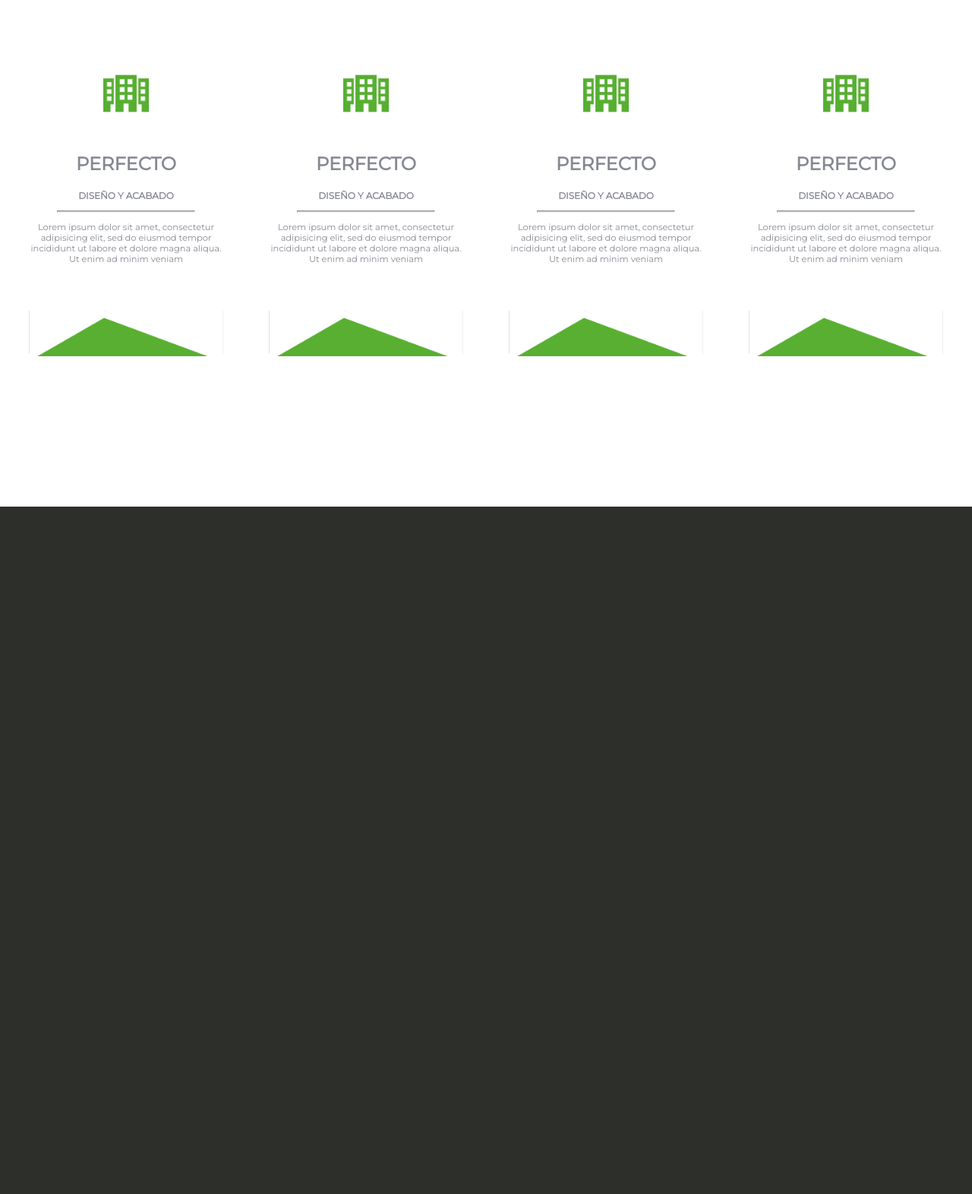
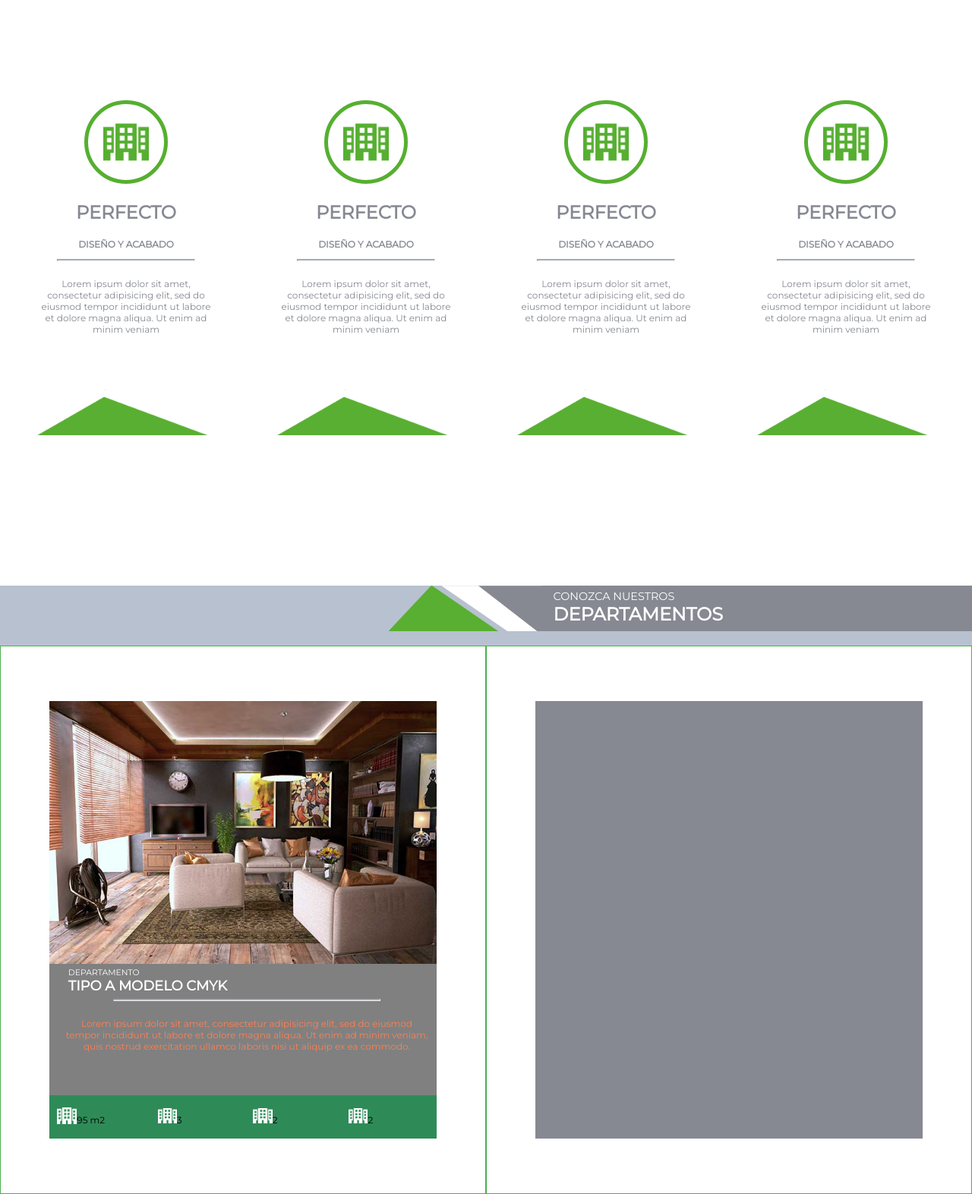
Before and after one commit to chrisPumita/ESCENIKA, a PHP site: page / in a window 1280 px wide. Shown: the part 1700-3272 px from the top of the page at 76% size. Before the commit the page ends 2367 px from the top, so only its background shows below. Run offline with PHP 8.4, Linux system fonts and the light colour scheme.

Commit message:
DeptoSeccion
Agregacion de elementos de departamentos, seccion que tendra efectos. Ajuste de imagen y divs centrados.

```diff
--- a/index.php
+++ b/index.php
@@ -35,10 +35,10 @@
 					</div>
 					<div class="contLogoMenus">
 						<div class="menus">
-							<a href="#"class="boton bTri btn3">ARQUITECTURA</a>
-							<a href="" class="boton bTri btn3">DEPARTAMENTOS</a>
+							<a href="#contentProyect"class="boton bTri btn3">ARQUITECTURA</a>
+							<a href="#contentDeptos" class="boton bTri btn3">DEPARTAMENTOS</a>
 							<a href="#"class="boton bTri btn3">ESTILO DE VIDA</a>
-							<a href="" class="boton bTri btn3">UBICACIÓN</a>
+							<a href="#" class="boton bTri btn3">UBICACIÓN</a>
 						</div>
 					</div>
 				</div>
@@ -68,11 +68,8 @@
 						<div class="contentDescription">
 							<div class="banderaText">
 								<div class="backIconLogoC">
-
 								</div>
 								<div class="iconLogoC">
-									<!--
-									<img class="iconoDesc" src="icons/edificio.png">-->
 								</div>
 								<h2 class="tDesc">PERFECTO</h2>
 								<h3 class="stDesc">DISEÑO Y ACABADO</h3>
@@ -85,14 +82,11 @@
 							<div class="bandera">
 							</div>
 						</div>
-										<div class="contentDescription">
+						<div class="contentDescription">
 							<div class="banderaText">
 								<div class="backIconLogoC">
-
 								</div>
 								<div class="iconLogoC">
-									<!--
-									<img class="iconoDesc" src="icons/edificio.png">-->
 								</div>
 								<h2 class="tDesc">PERFECTO</h2>
 								<h3 class="stDesc">DISEÑO Y ACABADO</h3>
@@ -105,14 +99,11 @@
 							<div class="bandera">
 							</div>
 						</div>
-												<div class="contentDescription">
+						<div class="contentDescription">
 							<div class="banderaText">
 								<div class="backIconLogoC">
-
 								</div>
 								<div class="iconLogoC">
-									<!--
-									<img class="iconoDesc" src="icons/edificio.png">-->
 								</div>
 								<h2 class="tDesc">PERFECTO</h2>
 								<h3 class="stDesc">DISEÑO Y ACABADO</h3>
@@ -125,14 +116,11 @@
 							<div class="bandera">
 							</div>
 						</div>
-												<div class="contentDescription">
+						<div class="contentDescription">
 							<div class="banderaText">
 								<div class="backIconLogoC">
-
 								</div>
 								<div class="iconLogoC">
-									<!--
-									<img class="iconoDesc" src="icons/edificio.png">-->
 								</div>
 								<h2 class="tDesc">PERFECTO</h2>
 								<h3 class="stDesc">DISEÑO Y ACABADO</h3>
@@ -147,6 +135,58 @@
 						</div>
 				</div>
 			</div>
+
+			<div id="contentDeptos">
+				<div class="titleDeptos">
+					<div class="trianguloTittle">
+						<img class="trianguloImg" src="icons/tiitletriangulo.png">
+					</div>
+					<div class="contTituloSubtitulo">
+						<div class="subtittle">
+							CONOZCA NUESTROS
+						</div>
+						<div class="tittle">
+							DEPARTAMENTOS
+						</div>
+					</div>
+				</div>
+				<div class="contGralDeptosBox">
+					<div class="boxDepto">
+						<div class="boxFront">
+							<div class="boxBackIMG">
+							</div>
+							<div class="boxDescDepto">
+								<div class="txtDescDepto">
+									<div class="subtittle">
+										DEPARTAMENTO
+									</div>
+									<div class="tittle">
+										TIPO A MODELO CMYK
+									</div>
+									<hr class="lineaBandera">
+										<p class="txtDesc txtBoxFormat">
+											Lorem ipsum dolor sit amet, consectetur adipisicing elit, sed do eiusmod
+											tempor incididunt ut labore et dolore magna aliqua. Ut enim ad minim veniam,
+											quis nostrud exercitation ullamco laboris nisi ut aliquip ex ea commodo.
+										</p>
+								</div>
+							</div>
+							<div class="iconsDescDepto">
+								<div><img class="iconDepto" src="icons/edificio.png" alt="">95 m2</div>
+								<div><img class="iconDepto" src="icons/edificio.png" alt="">3</div>
+								<div><img class="iconDepto" src="icons/edificio.png" alt="">2</div>
+								<div><img class="iconDepto" src="icons/edificio.png" alt="">2</div>
+							</div>
+						</div>
+					</div>
+					<div class="boxDepto">
+						<div class="boxFront">
+
+						</div>
+					</div>
+				</div>
+			</div>
+
 		</content>
 		<footer>
 
--- a/style/style.css
+++ b/style/style.css
@@ -132,7 +132,7 @@ a, a:link, a:hover, a:visited {
     top: -10px;
 
 }
-
+/*          INICIA el HEADER MENU DE DEMAS*/
 #contentHeader{
 	width: 100%;
     position: relative;
@@ -226,7 +226,7 @@ a, a:link, a:hover, a:visited {
     color: var(--whitteSolid);
     width: 100%;
 }
-
+/*     INICIOA EL PROYECTO     */
 #contentProyect{
     padding-top: 10%;
     padding-bottom: 10%;
@@ -266,9 +266,10 @@ a, a:link, a:hover, a:visited {
 .contentDescription:hover .iconLogoC{
     background: url(../icons/edificio.png) center no-repeat;
     background-size: 60%;
+        border: white solid 5px;
 }
  .contentDescription:hover .backIconLogoC{
-    margin-top: -6.5%;
+    margin-top: -7%;
     position: absolute;
     display: inline-flex;
     height: 100px;
@@ -296,6 +297,7 @@ a, a:link, a:hover, a:visited {
 }
 
 .contenCaract{
+    margin-top: 5%;
     width: 100%;
     height: 50%;
     display: flex;
@@ -315,7 +317,7 @@ a, a:link, a:hover, a:visited {
     background-position: 50%;
     border-radius: 50%;
     align-items: center;
-    border: white solid 5px;
+    border: var(--green) solid 5px;
     background: url(../icons/edificioG.png) center no-repeat;
     background-size: 60%;
 }
@@ -333,5 +335,126 @@ a, a:link, a:hover, a:visited {
     font-size: 100%;
 }
 .txtDesc{
-    font-size: 95%;
+    font-size: 100%;
+    padding: 10px;
 }
+
+/*    INICIA EL CONTENDEROR DE DEPTOS  */
+
+
+#contentDeptos{
+    width: 100%;
+    height: 100vh;
+    background-color: var(--greyLow);
+    -webkit-transform: translateX(0%);
+    -moz-transform: translateX(0%);
+    -ms-transform: translateX(0%);
+    -o-transform: translateX(0%);
+    transform: translateX(0%);
+    display: block;
+    justify-content: center;
+    align-items: center;
+}
+
+.titleDeptos{
+    display: inline-flex;
+    width: 60%;
+    height: 10vh;
+    float: right;
+    -webkit-transform: translateX(0%);
+    -moz-transform: translateX(0%);
+    -ms-transform: translateX(0%);
+    -o-transform: translateX(0%);
+    transform: translateX(0%);
+}
+
+.tittle{
+    padding-left: 15px;
+    font-size: 1.5em;
+    font-weight: bold;
+    color: var(--whitteSolid);
+    text-align: left;
+}
+
+.subtittle{
+    padding-left: 15px;
+    padding-top: 5px;
+    font-size: .9em;
+    color: var(--whitteSolid);
+    text-align: left;
+}
+
+.trianguloTittle{
+    width: auto;
+    height: 60px;
+}
+
+.trianguloImg{
+    height: 60px;
+}
+.contTituloSubtitulo{
+    width: 80%;
+    height: 60px;
+    background: var(--greyHigh);
+}
+
+.contGralDeptosBox{
+    width: 100%;
+    height: 90vh;
+    background-color: #9e9e9e59;
+    display: flex;
+    justify-content: center;
+    align-items: center;
+    font-size: 12px;
+}
+
+.boxDepto{
+    border: 1px solid #4CAF50;
+    width: 50%;
+    height: 100%;
+    background-color: white;
+    display: flex;
+    justify-content: center;
+    align-items: center;
+}
+
+.boxFront, .boxBack{
+    width: 80%;
+    height: 80%;
+    background-color: var(--greyHigh);
+}
+
+.boxBackIMG{
+    width: 100%;
+    height: 60%;
+    position: relative;
+    background: url(../image/dep.png) center no-repeat;
+    background-size: cover;
+}
+.boxDescDepto{
+    width: 100%;
+    height: 30%;
+    background-color: grey;
+}
+
+.iconsDescDepto{
+    display: flex;
+        justify-content: center;
+    align-items: center;
+    width: 100%;
+    height: 10%;
+    background-color: seagreen;
+}
+
+.txtDescDepto{
+    padding-left: 10px;
+}
+
+.txtBoxFormat{
+    text-align: center;
+    color: coral;
+}
+.iconDepto{
+        padding-left: 10px;
+    width: 20%;
+}
```
Also changed, not shown: icons/baseTrainguloSimple.png, icons/tiitletriangulo.png (added), image/dep.png (added), image/depto1.jpg (added), 1 other file.
